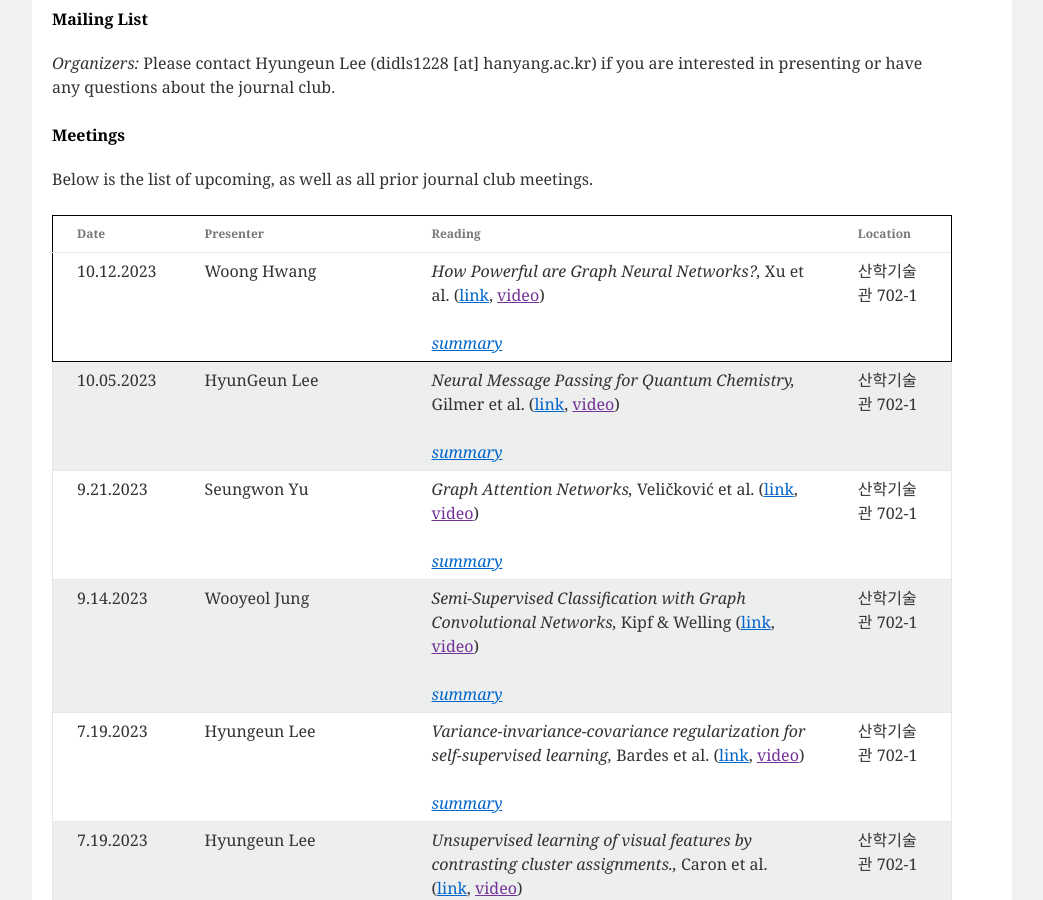
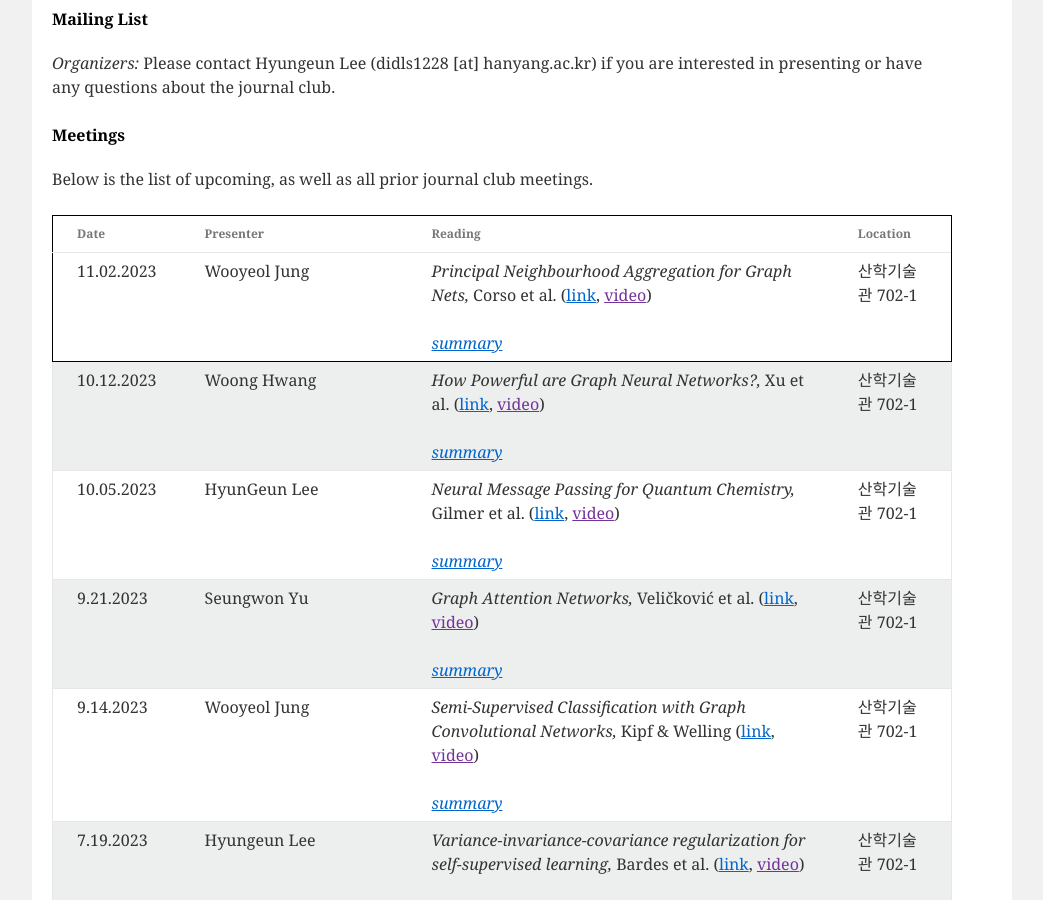
Before and after one commit to niai-lab/GraphML-JC, a Jekyll site: the page built from index.html, in a window 1280 px wide and 900 px high, scrolled down 631 px. Shown: the whole window, without its empty margins (118-1161 px from the left). Built offline with Jekyll 4.4.1, drawn with Linux system fonts in a browser that asks for light colours.

Commit message:
Update meeting_info.yml
Add Upcoming event & summary of GIN

```diff
--- a/_data/meeting_info.yml
+++ b/_data/meeting_info.yml
@@ -1,3 +1,11 @@
+- presenter: Wooyeol Jung
+  date: 11.02.2023
+  paper: "Principal Neighbourhood Aggregation for Graph Nets"
+  authors: Corso et al.
+  url: https://arxiv.org/abs/2004.05718
+  location: "산학기술관 702-1"
+  summary: >
+
 - presenter: Woong Hwang
   date: 10.12.2023
   paper: "How Powerful are Graph Neural Networks?"
@@ -5,6 +13,10 @@
   url: https://arxiv.org/abs/1810.00826
   location: "산학기술관 702-1"
   summary: >
+      저자들은 Graph Neural Network의 aggregation mechanism의 expressive power에 대한 연구를 진행하였습니다.
+      그리고 이를 Graph isomorphism test를 위한 1-WL(Weisfeiler-Lehman) test와 연결지어 설명합니다.
+      discrete한 feature를 가지는 그래프의 message passing과정을 tree형태로 inject하여 해석하면서 non-isomorphic 그래프 쌍의 aggregation에 대한 구분에 있어 실패하는 사례를 보여줍니다.
+      저자들은 이러한 한계점을 극복하기 위해 Expressive power를 극대화한 GIN 아키텍쳐를 제안하며 graph-level task에서 우수한 성능을 보여주었습니다.
 
 
 - presenter: HyunGeun Lee
```
